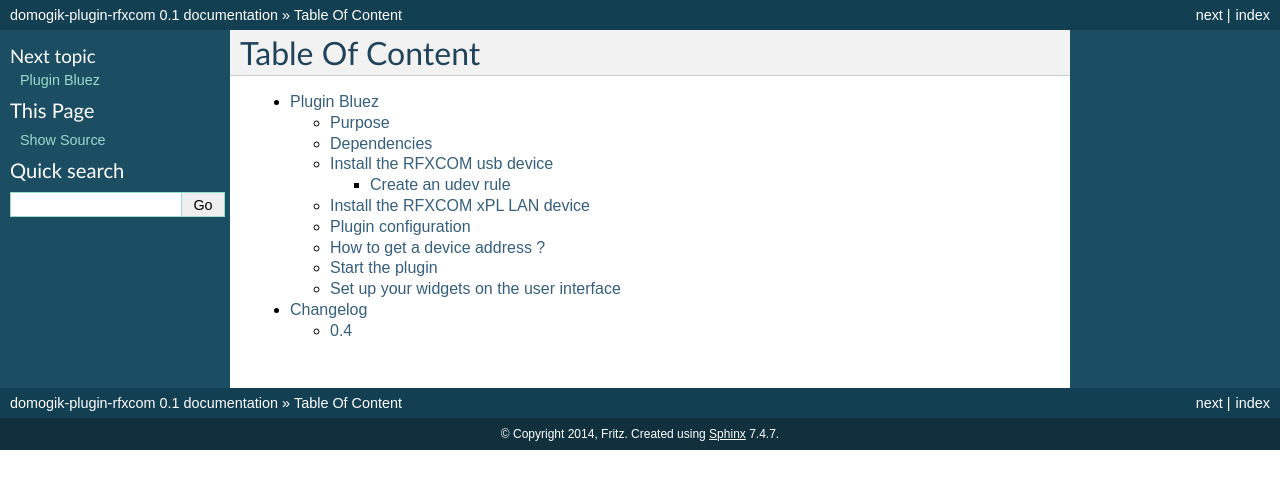
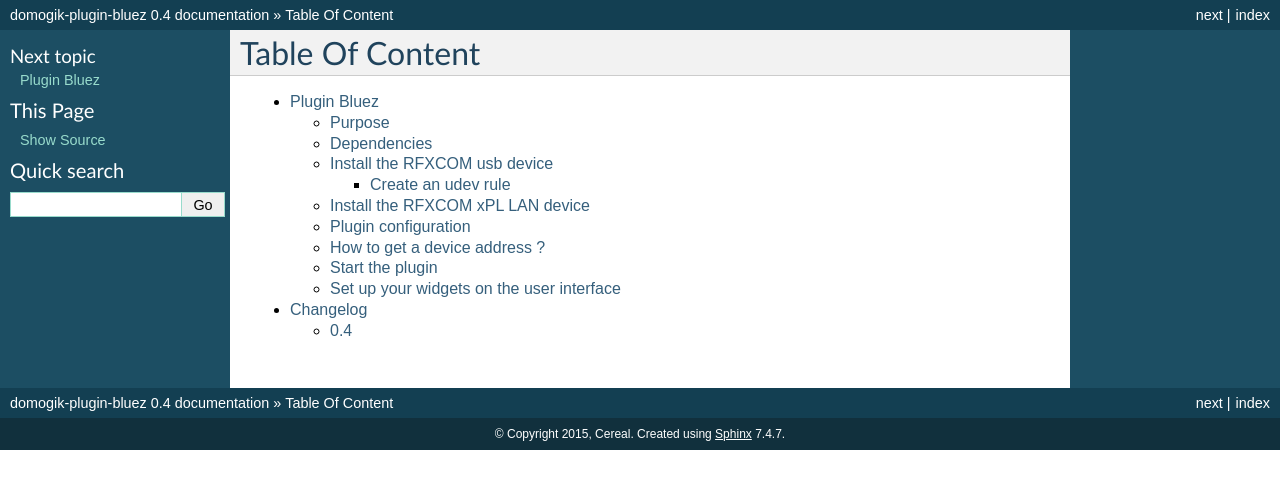
Before and after one commit to Cereal2nd/domogik-plugin-bluez, a Sphinx documentation site: the page built from docs/index.txt, in a window 1280 px wide. Shown: the top 489 px of the page. Built offline with Sphinx 7.4.7, drawn with Linux system fonts in a browser that asks for light colours.

Commit message:
updated conf.py

```diff
--- a/docs/conf.py
+++ b/docs/conf.py
@@ -10,9 +10,9 @@ source_suffix = '.txt'
 master_doc = 'index'
 
 ### part to update ###################################
-project = u'domogik-plugin-rfxcom'
-copyright = u'2014, Fritz'
-version = '0.1'
+project = u'domogik-plugin-bluez'
+copyright = u'2015, Cereal'
+version = '0.4'
 release = version
 ######################################################
 
```
